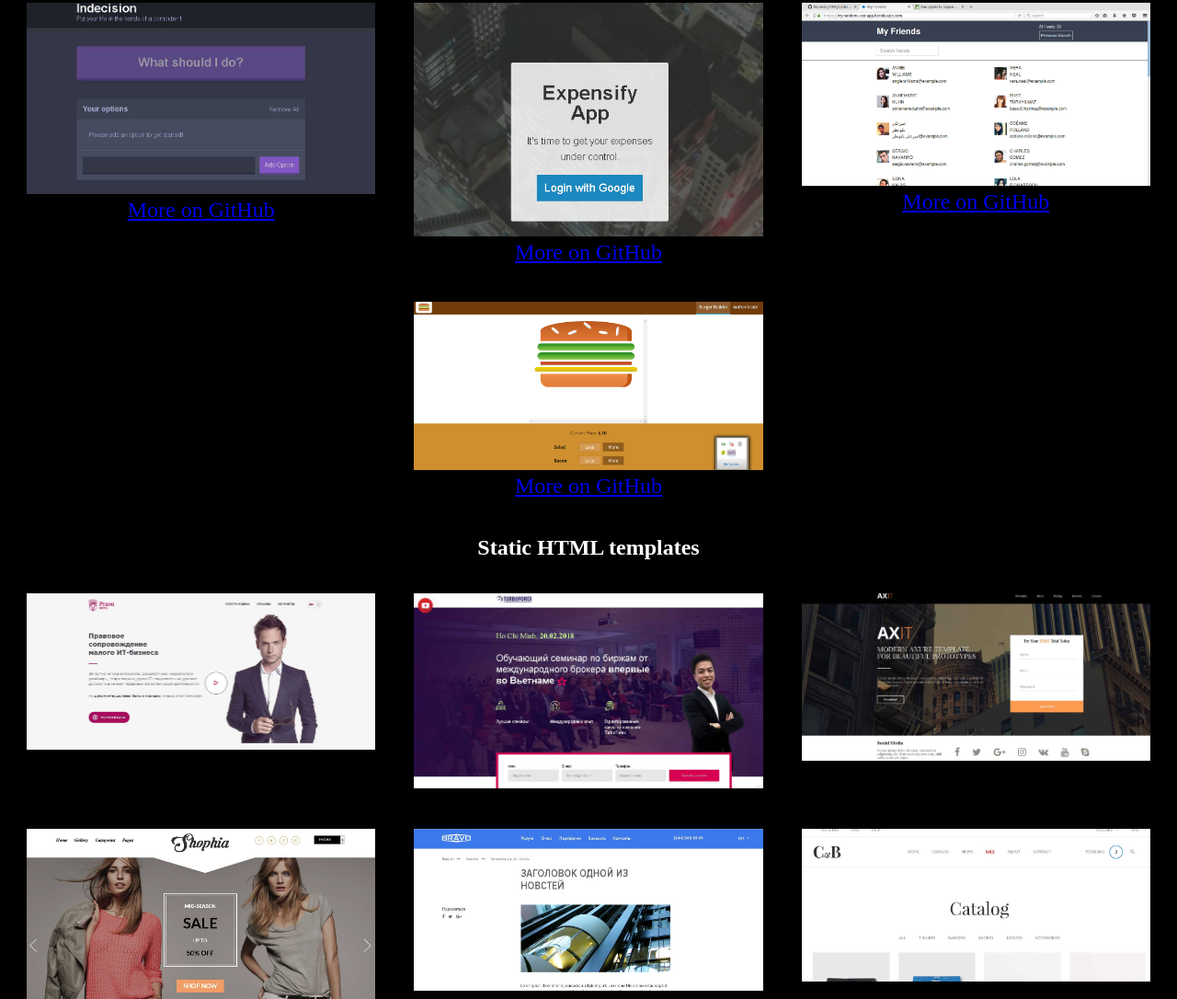
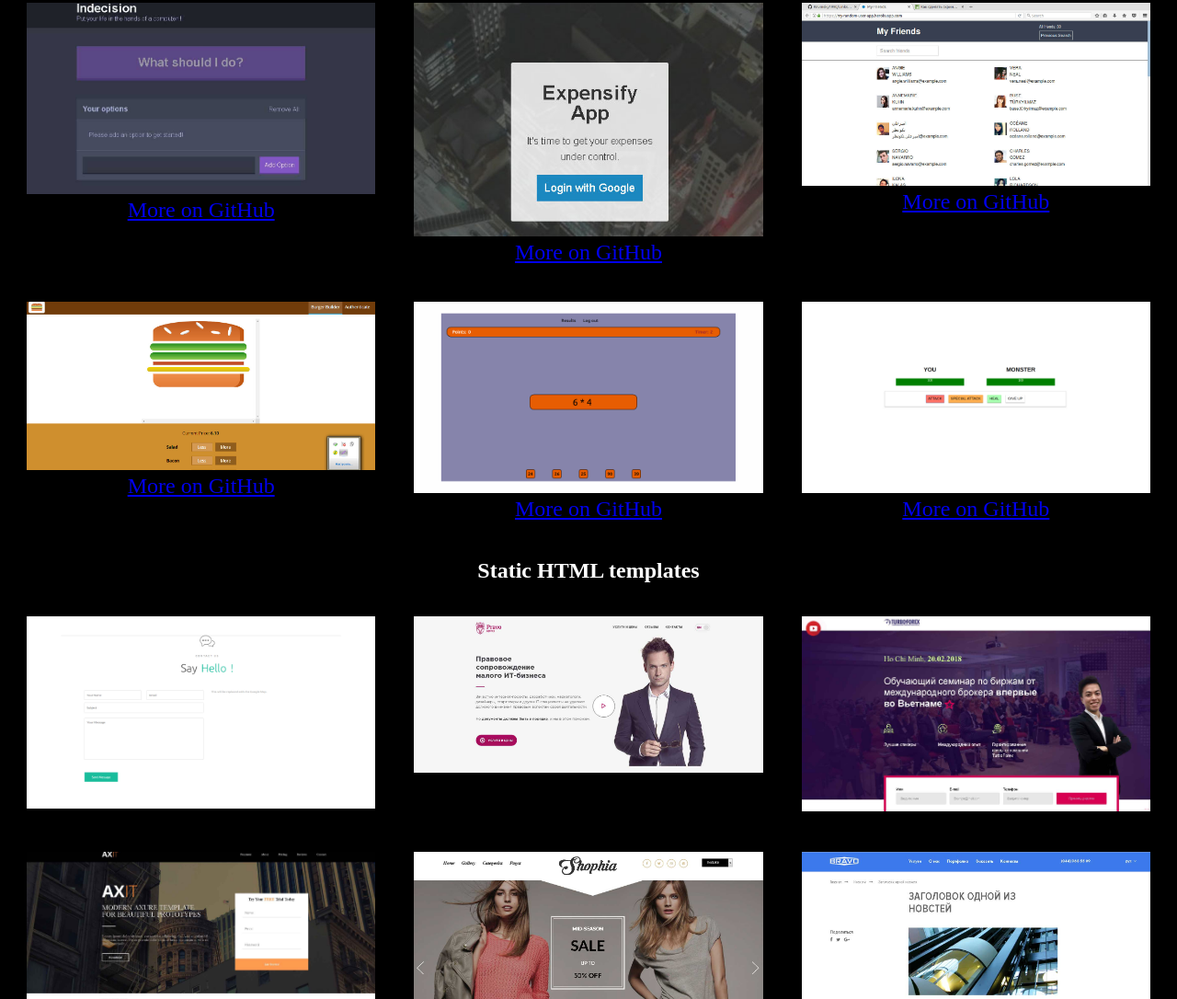
Before and after one commit to Ravinsky1990/Links_for_examples, a plain HTML site: page index.html in a window 1280 px wide. Shown: the part 197-1283 px from the top of the page at 92% size. Drawn offline with Linux system fonts and the light colour scheme.

Commit message:
add reactapp

```diff
--- a/index.html
+++ b/index.html
@@ -41,9 +41,31 @@
                <a href="https://github.com/Ravinsky1990/reactBurger">More on GitHub</a>
             </div>
         </div>
+        <div class="flex_item">
+            <div class="img_wrap">
+                <a href="https://react-redux-game.herokuapp.com/"><img src="img/gameReact.jpg" alt=""></a>
+            </div>
+            <div class="caption">
+               <a href="https://github.com/Ravinsky1990/React_Game">More on GitHub</a>
+            </div>
+        </div>
+        <div class="flex_item">
+            <div class="img_wrap">
+                <a href="https://fighting-vue.herokuapp.com/"><img src="img/Slayer.jpg" alt=""></a>
+            </div>
+            <div class="caption">
+               <a href="https://github.com/Ravinsky1990/Fighting_Vue">More on GitHub</a>
+            </div>
+        </div>
     </div>
     <h2>Static HTML templates</h2>
     <div class="container">
+        <div class="flex_item">
+                <div class="img_wrap">
+                    <a href="https://ravinsky1990.github.io/footerForm/"><img src="img/footerForm.jpg" alt="пример_1"></a>
+                </div>
+                <div class="caption"></div>
+        </div>
         <div class="flex_item">
             <div class="img_wrap">
                 <a href="https://ravinsky1990.github.io/Orange_Test/"><img src="img/orange.jpg" alt="пример_1"></a>
```
Also changed, not shown: img/Slayer.jpg (added), img/footerForm.jpg (added), img/gameReact.jpg (added).
